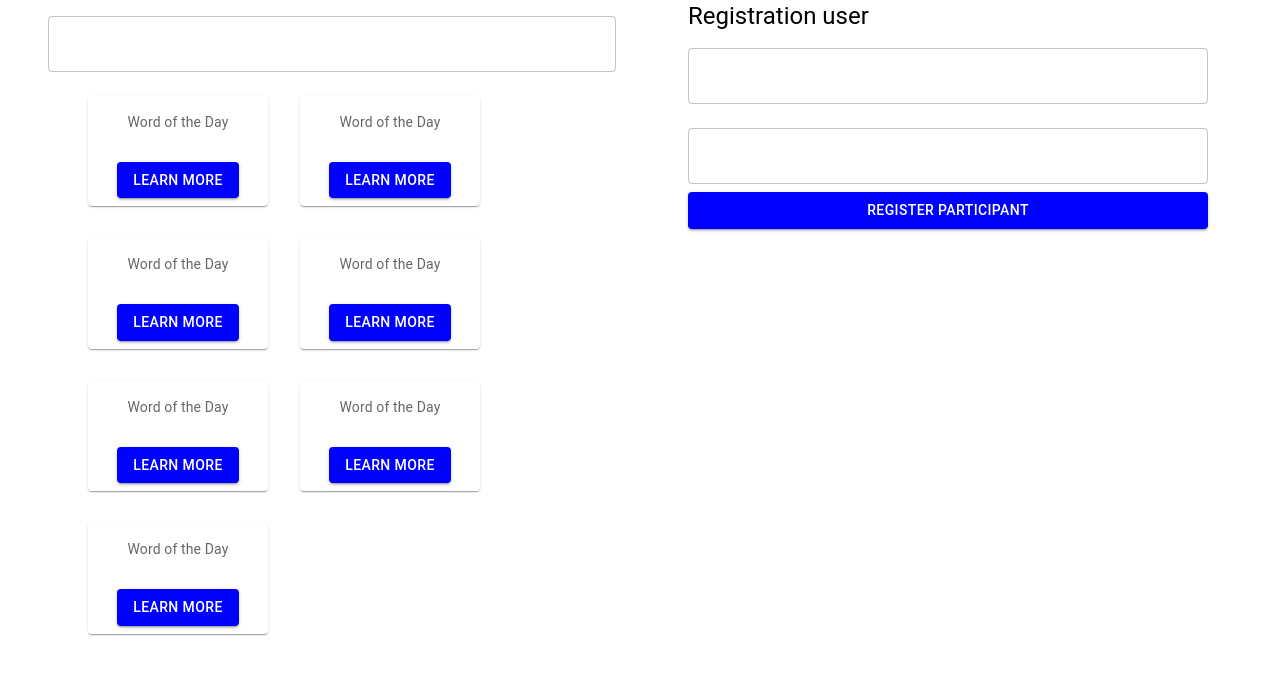
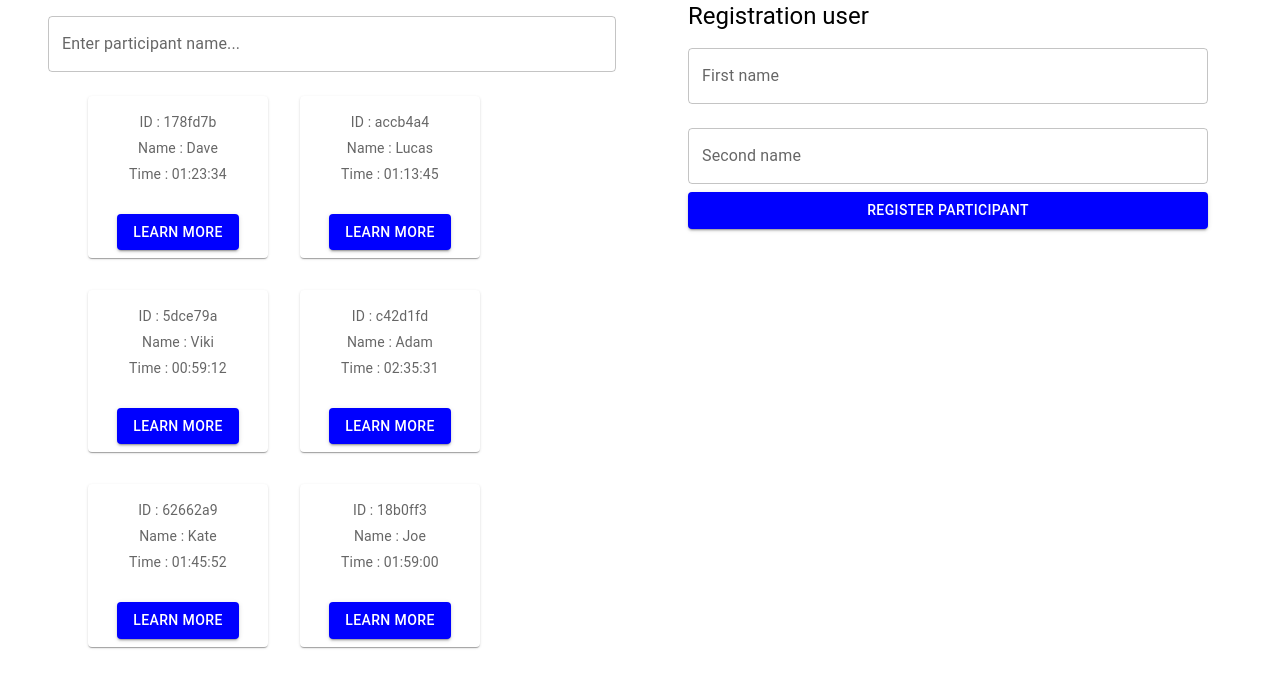
Before and after one commit to HarikOvsianyk/ReactHomeworks, a React (Create React App) app in the folder my-app/: page / in a window 1280 px wide. Shown: the top 688 px of the page. Built offline with nearby package versions, Linux system fonts and the light colour scheme.

Commit message:
N4 trying registration

```diff
--- a/my-app/package.json
+++ b/my-app/package.json
@@ -5,6 +5,7 @@
   "dependencies": {
     "@emotion/react": "^11.5.0",
     "@emotion/styled": "^11.3.0",
+    "@hookform/resolvers": "^2.8.2",
     "@mui/material": "^5.0.4",
     "@mui/system": "^5.0.4",
     "@testing-library/jest-dom": "^5.14.1",
@@ -13,6 +14,7 @@
     "prop-types": "^15.7.2",
     "react": "^17.0.2",
     "react-dom": "^17.0.2",
+    "react-hook-form": "^7.17.5",
     "react-redux": "^7.2.5",
     "react-scripts": "4.0.3",
     "redux": "^4.1.1",
--- /dev/null
+++ b/my-app/src/Actions/index.js
@@ -0,0 +1 @@
+export * from './userActions';
--- /dev/null
+++ b/my-app/src/Actions/userActions.js
@@ -0,0 +1,18 @@
+export const GET_USERS = '[user] - get user';
+export const CREATE_USER = '[user] - create user';
+export const DELETE_USER = '[user] - delete user';
+
+export const getUsers = (users) => ({
+    type: GET_USERS,
+    payload: [users],
+});
+
+export const createUser = (data) => ({
+    type: CREATE_USER,
+    payload: data,
+})
+
+export const deleteUser = (id) => ({
+    type: DELETE_USER,
+    payload: {id},
+});
--- a/my-app/src/App.js
+++ b/my-app/src/App.js
@@ -2,8 +2,8 @@ import React from 'react';
 import './App.css';
 import { MainContainer } from './Components/MainContainer/MainContainer';
 import { Input } from './Components/UI/Input/Input';
-import {UserCard} from './Components/Card/UserCard';
 import {Form} from './Components/Form/Form';
+import {UserList} from './Components/UserList/UserList';
 
 function App() {
   return (
@@ -14,17 +14,7 @@ function App() {
         type="text"
         label="Enter participant name..."
       />
-      <MainContainer sx={{display: "flex",
-                          flexDirection: 'row',
-                          flexWrap: 'wrap'}}>
-        <UserCard />
-        <UserCard />
-        <UserCard />
-        <UserCard />
-        <UserCard />
-        <UserCard />
-        <UserCard />
-      </MainContainer>
+      <UserList />
       </MainContainer>
       <MainContainer>
         <Form/>
@@ -34,3 +24,12 @@ function App() {
 }
 
 export default App;
+/* const mapStateToProps = (state) => {
+  console.log('App', state);
+  return state;
+};
+
+const mapDispatchToProps = {
+  deleteUser,
+};
+export default connect(mapStateToProps, mapDispatchToProps)(App); */
--- a/my-app/src/Components/Card/UserCard.jsx
+++ b/my-app/src/Components/Card/UserCard.jsx
@@ -5,7 +5,7 @@ import CardContent from '@mui/material/CardContent';
 import PrimaryButton from '../UI/Button/PrimaryButton';
 import Typography from '@mui/material/Typography';
 
-export const UserCard = () => {
+export const UserCard = ({user}) => {
   return (
     <Card sx={{ width: 180,
                 m:2,
@@ -13,7 +13,13 @@ export const UserCard = () => {
                 alignItems: 'center'}}>
       <CardContent>
         <Typography sx={{ fontSize: 14 }} color="text.secondary" gutterBottom>
-          Word of the Day
+          ID : {user.id}
+        </Typography>
+        <Typography sx={{ fontSize: 14 }} color="text.secondary" gutterBottom>
+          Name : {user.name}
+        </Typography>
+        <Typography sx={{ fontSize: 14 }} color="text.secondary" gutterBottom>
+          Time : {user.time}
         </Typography>
       </CardContent>
       <CardActions sx={{justifyContent:"center"}}>
@@ -21,4 +27,6 @@ export const UserCard = () => {
       </CardActions>
     </Card>
   );
-}
+};
+
+export default UserCard;
--- a/my-app/src/Components/Form/Form.jsx
+++ b/my-app/src/Components/Form/Form.jsx
@@ -3,25 +3,58 @@ import { MainContainer } from '../MainContainer/MainContainer';
 import Typography from '@mui/material/Typography';
 import { Input } from '../UI/Input/Input';
 import PrimaryButton from '../UI/Button/PrimaryButton';
-import yup from 'yup';
+import { useForm } from "react-hook-form";
+import { yupResolver } from "@hookform/resolvers/yup";
+import * as yup from "yup";
+import {useDispatch} from 'react-redux';
+import { createUser } from '../../Actions';
 
 export const Form = () => {
+    const dispatch = useDispatch();
+    const schema = yup.object().shape({
+        firstName: yup
+        .string()
+        .matches(/^([^0-9]*)$/, "First name should not contain numbers")
+        .required("First name is required field"),
+        secondName: yup
+        .string()
+        .matches(/^([^0-9]*)$/, "Second name should not contain numbers")
+        .required("Second name is required field"),
+    });
+
+    const {register, handleSubmit, formState: {errors}} = useForm({
+        mode: "onBlur",
+        resolver: yupResolver(schema),
+    });
+
+    const onSubmit = (data) => {
+        dispatch(createUser(data));
+    }
+
     return (
         <MainContainer>
             <Typography component="h2" variant="h5">Registration user</Typography>
-            <form>
+            <form noValidate>
             <Input
+                {...register('firstName')}
                 id="firstName"
                 type="text"
-                label="Enter fisrt name..."
+                label="First name"
+                placeholder = "Enter fisrt name.."
+                error={!!errors.firstName}
+                helperText={errors?.firstName?.message}
             />
             <Input
+                {...register('secondName')}
                 id="secondName"
                 type="text"
-                label="Enter second name..."
+                label="Second name"
+                placeholder = "Enter second name.."
+                error={!!errors.secondName}
+                helperText={errors?.secondName?.message}
             />
             </form>
-            <PrimaryButton>Register participant</PrimaryButton>
+            <PrimaryButton onClick={handleSubmit(onSubmit)}>Register participant</PrimaryButton>
         </MainContainer>
     )
 }
--- a/my-app/src/Components/UI/Input/Input.jsx
+++ b/my-app/src/Components/UI/Input/Input.jsx
@@ -1,13 +1,14 @@
-import React from 'react';
+import React, {forwardRef} from 'react';
 import TextField from '@mui/material/TextField';
 
-export const Input = ({props, ref}) => {
+export const Input = forwardRef((props, ref) => {
     return (
-        <TextField
-        inputRef={ref}
+      <TextField
         variant="outlined"
         margin="normal"
+        inputRef={ref}
         fullWidth
-        {...props} />
+        {...props}
+      />
     );
-};
+  });
--- /dev/null
+++ b/my-app/src/Components/UserList/UserList.jsx
@@ -0,0 +1,24 @@
+import React, {useEffect} from 'react';
+import {useDispatch} from 'react-redux';
+import { MainContainer } from '../MainContainer/MainContainer';
+import UserCard from '../Card/UserCard';
+import { getUsers } from '../../Actions';
+import {users} from '../../Data/users';
+
+export const UserList = () => {
+    const dispatch = useDispatch();
+
+    useEffect(() => {
+        dispatch(getUsers(users))
+    },[dispatch])
+
+    return (
+        <MainContainer sx={{display: "flex",
+        flexDirection: 'row',
+        flexWrap: 'wrap'}}>
+            {
+                users.map(elem => <UserCard key={elem.id}  user={elem}/>)
+            }
+        </MainContainer>
+    )
+}
--- a/my-app/src/Reducers/userReducer/userReducer.js
+++ b/my-app/src/Reducers/userReducer/userReducer.js
@@ -1,9 +1,23 @@
+import {GET_USERS,CREATE_USER,DELETE_USER} from '../../Actions';
 export const initialState = {
     users: [],
 };
 
 export function userReducer  (state = initialState, action) {
     switch (action.type) {
+        case GET_USERS:
+            return {
+                ...state,
+                users: [...action.payload],
+            };
+        case CREATE_USER:
+            return {
+                ...state,
+                users:[...state.users,action.payload],
+            }
+        case DELETE_USER:
+            console.log("DELETE");
+            return state;
         default:
             return state;
     }
--- a/my-app/src/utils/id.js
+++ b/my-app/src/utils/id.js
@@ -1,2 +1,2 @@
 import { v4 as uuidv4 } from 'uuid';
-export const id = () => {uuidv4()};
+export const id = () => uuidv4().slice(1,8);
```
Also changed, not shown: my-app/src/Containers/Main.jsx (added, +17 -0 lines), 1 other file (tests, documents, lock files or other folders).
